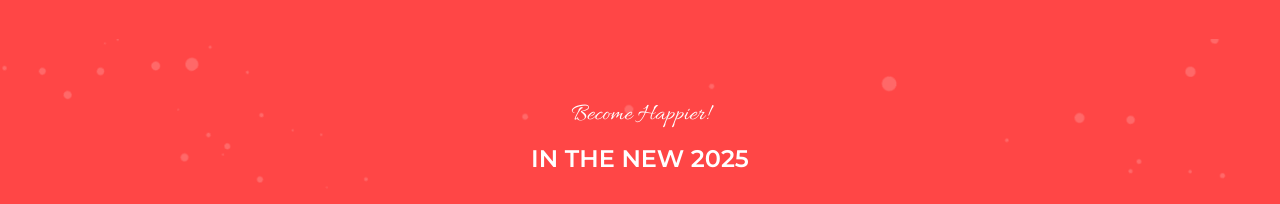
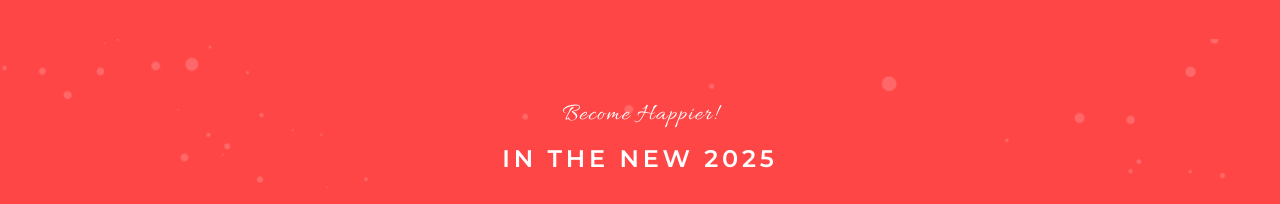
Before and after one commit to xWolfYx/nextmas-shop, a Next.js app: page / in a window 1280 px wide. Shown: the part 1199-1403 px from the top of the page. Built offline with nearby package versions, Linux system fonts and the light colour scheme.

Commit message:
refactor: change letter spacing to match the design

```diff
--- a/src/app/components/Slider.tsx
+++ b/src/app/components/Slider.tsx
@@ -19,10 +19,10 @@ export default function Slider() {
   return (
     <section className="flex h-[524px] justify-center overflow-hidden bg-[#ff4646] bg-[url(/backgrounds/bg-snow.png)] bg-cover bg-center py-[60px]">
       <div className="flex flex-col gap-3">
-        <p className={`${allura.className} text-center text-2xl text-white`}>
+        <p className={`${allura.className} text-center text-2xl text-white tracking-[0.075rem]`}>
           Become Happier!
         </p>
-        <h2 className="text-center text-2xl font-semibold text-white uppercase">
+        <h2 className="text-center text-2xl font-semibold tracking-[0.24rem] text-white uppercase">
           in the new 2025
         </h2>
         <div className="mt-5 flex items-center gap-5 px-[82px]">
```
